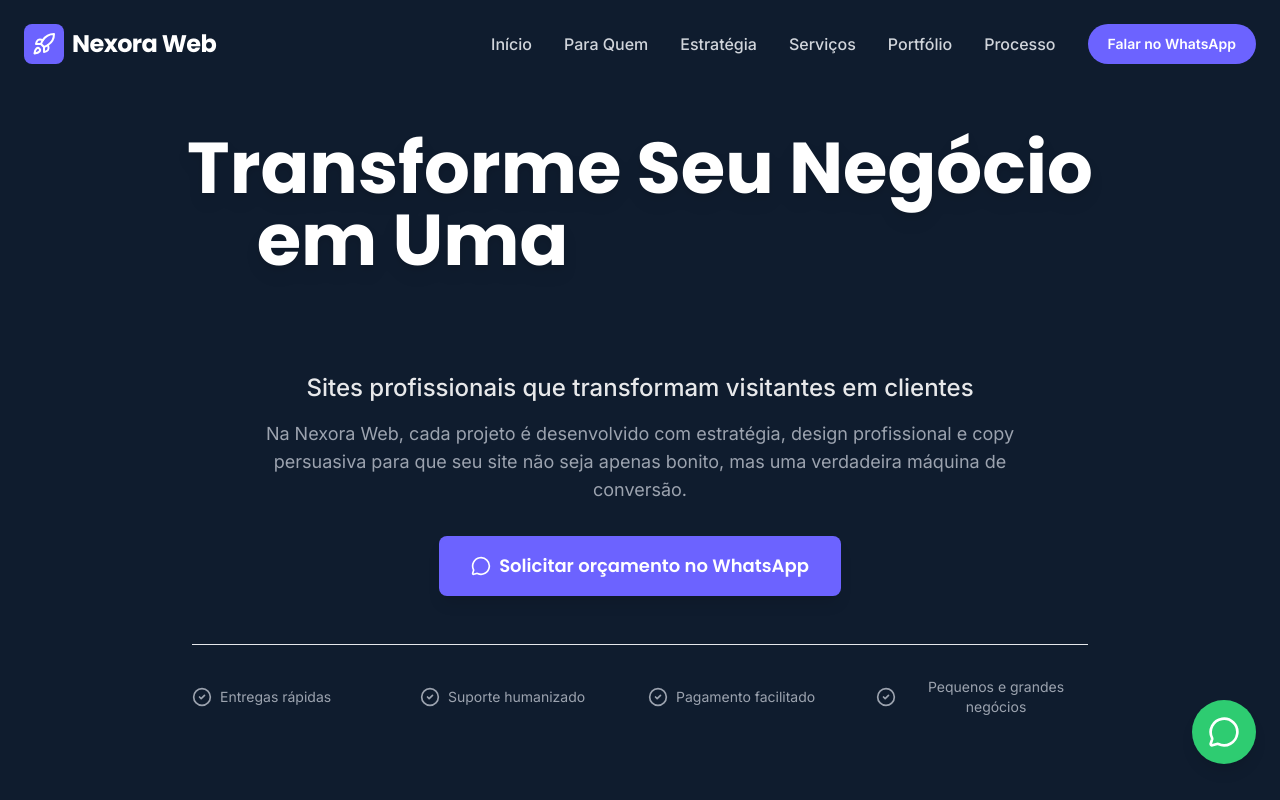
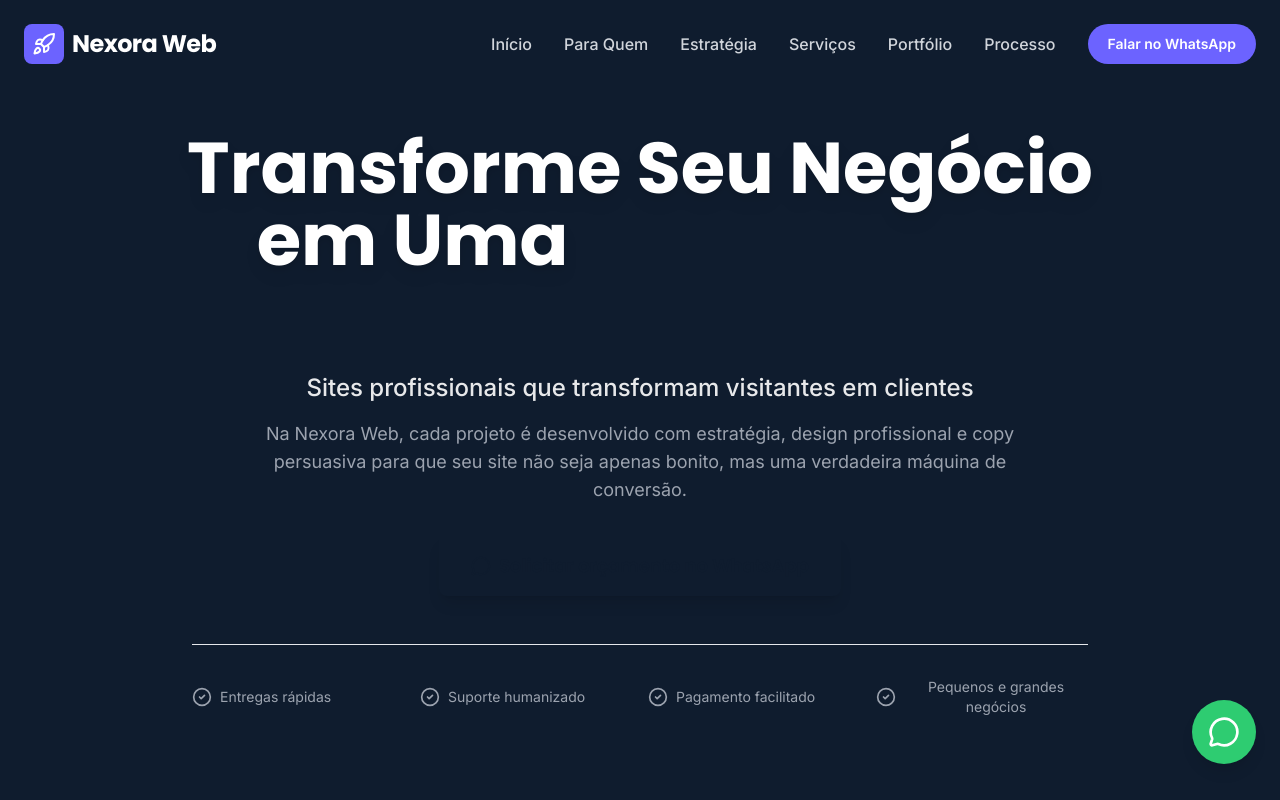
Before and after one commit to lucasnetworkmkt/glowing-octo-enigma, a React (Vite) app: page / in a window 1280 px wide. Shown: the top 800 px of the page. Built offline with nearby package versions, Linux system fonts and the light colour scheme.

Commit message:
Update Button.tsx

```diff
--- a/components/Button.tsx
+++ b/components/Button.tsx
@@ -22,9 +22,9 @@ const Button: React.FC<ButtonProps> = ({
   const baseStyles = "inline-flex items-center justify-center gap-2 px-8 py-4 rounded-lg font-heading font-semibold transition-all duration-300 transform hover:-translate-y-1 shadow-lg";
 
   const variants = {
-    primary: "bg-brand-purple hover:bg-opacity-90 text-white hover:shadow-brand-purple/40",
-    success: "bg-brand-green hover:bg-opacity-90 text-white hover:shadow-brand-green/40",
-    outline: "border-2 border-brand-purple text-brand-purple hover:bg-brand-purple hover:text-white"
+    primary: "bg-brand-accent hover:bg-white text-brand-blue hover:text-brand-blue hover:shadow-neon",
+    success: "bg-brand-green hover:bg-white text-brand-blue hover:shadow-brand-green/40",
+    outline: "border-2 border-brand-accent text-brand-accent hover:bg-brand-accent hover:text-brand-blue hover:shadow-neon"
   };
 
   const widthClass = fullWidth ? "w-full" : "";
```
